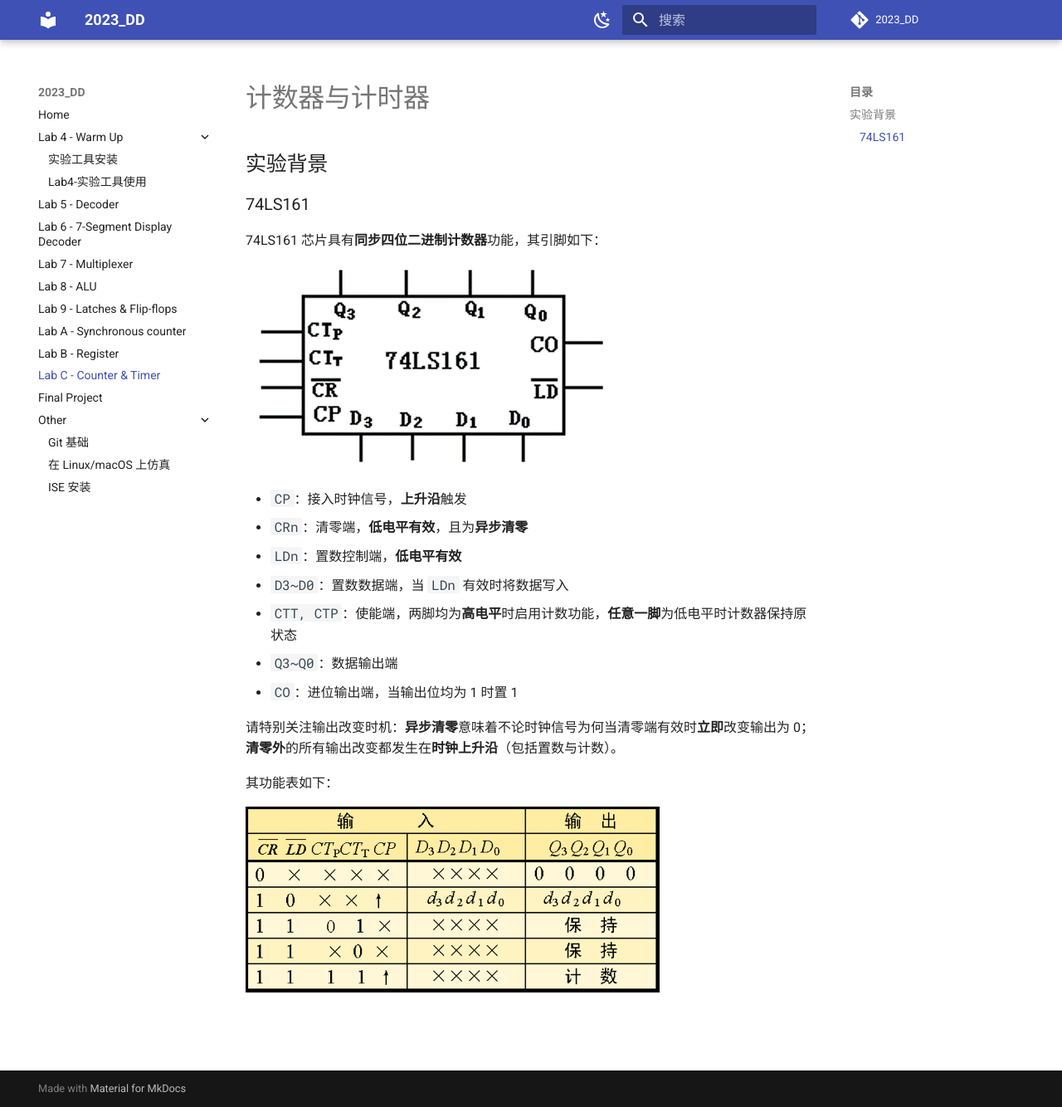
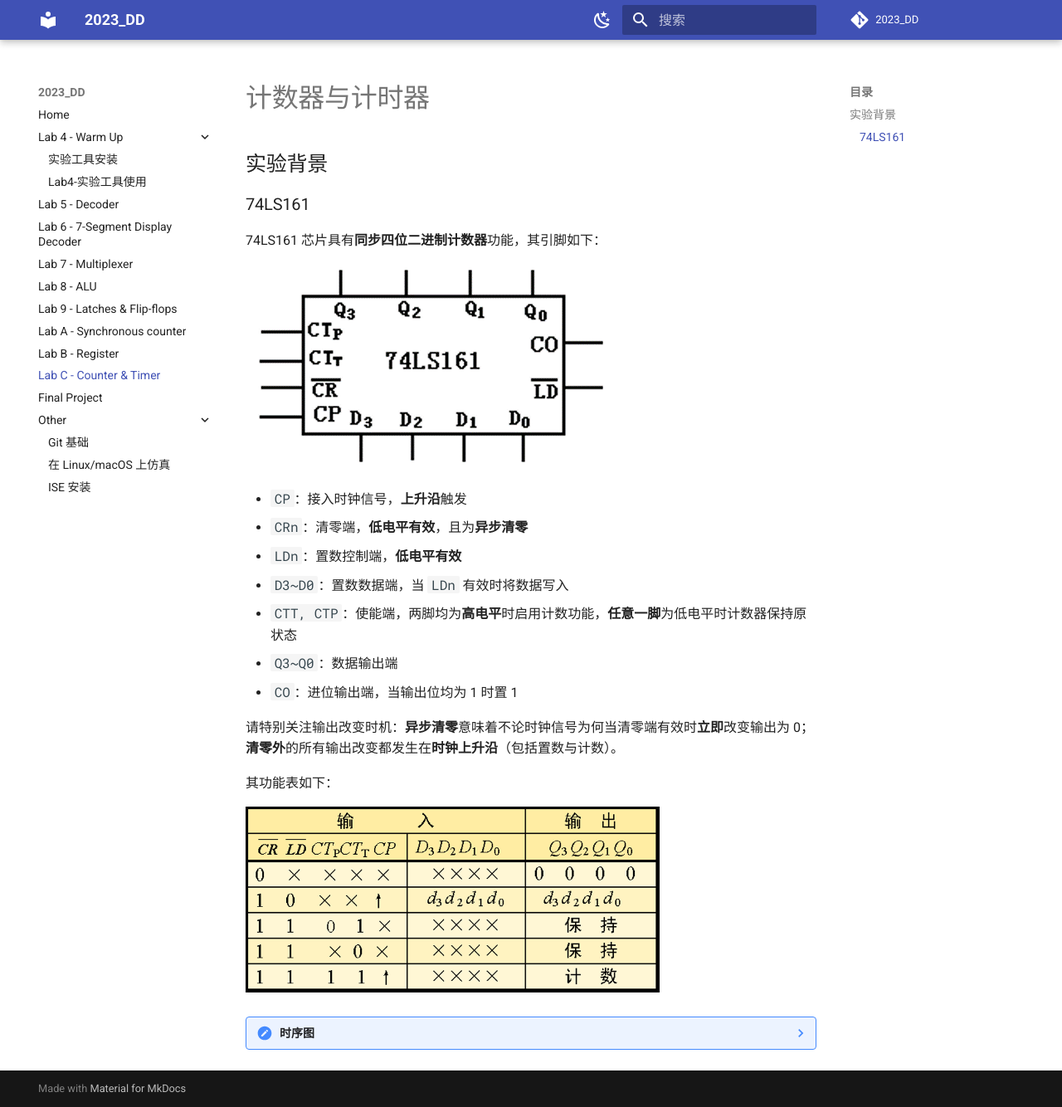
Before and after one commit to Guahao31/2023_DD, an MkDocs documentation site: the page built from docs/labC/counter_timer.md, in a window 1280 px wide and 1334 px high. Shown: the whole window at 83% size. Built offline with MkDocs 1.6.1 and Material for MkDocs 9.7.7, drawn with Linux system fonts in a browser that asks for light colours; a script that is not in the unit is left out; comment, search, counter and statistics services are not loaded.

Commit message:
background: timing diagram

```diff
--- a/docs/labC/counter_timer.md
+++ b/docs/labC/counter_timer.md
@@ -21,3 +21,8 @@
 其功能表如下：
 
 <img src="../pic/fun_74LS161.png" style="zoom: 60%">
+
+??? note "时序图"
+    提供时序图帮助理解：
+
+    <img src="../pic/sync_74LS161.png">
```
Also changed, not shown: docs/labC/pic/sync_74LS161.png (added).
